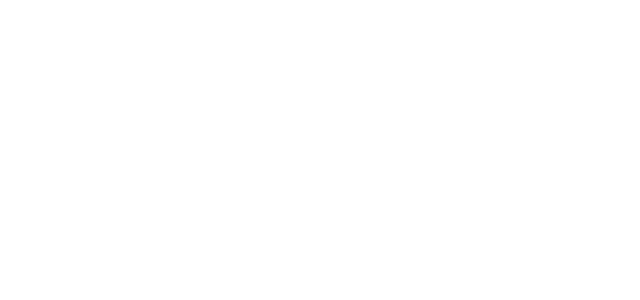
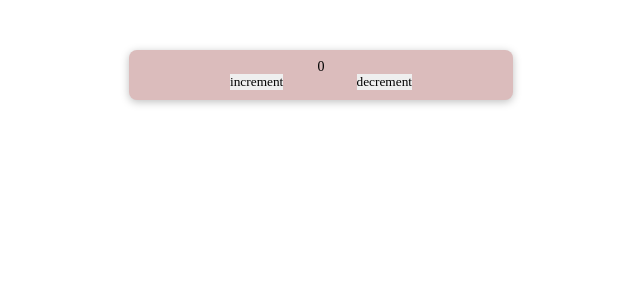
Before and after one commit to marinaDiubailo/production-project, a React app: page / in a window 1280 px wide. Shown: the top 300 px of the page, without its empty margins (319-959 px from the left). Built offline with nearby package versions, Linux system fonts and the light colour scheme.

Commit message:
add css/sass loaders and plugin; App and Counter component

```diff
--- a/package.json
+++ b/package.json
@@ -17,7 +17,12 @@
 		"@types/react": "^18.2.20",
 		"@types/react-dom": "^18.2.7",
 		"@types/webpack": "^5.28.1",
+		"css-loader": "^6.8.1",
 		"html-webpack-plugin": "^5.5.3",
+		"mini-css-extract-plugin": "^2.7.6",
+		"sass": "^1.65.1",
+		"sass-loader": "^13.3.2",
+		"style-loader": "^3.3.3",
 		"ts-loader": "^9.4.4",
 		"ts-node": "^10.9.1",
 		"typescript": "^5.1.6",
--- /dev/null
+++ b/src/App.tsx
@@ -0,0 +1,11 @@
+import { Counter } from './components/Counter';
+
+const App = () => {
+	return (
+		<div>
+			<Counter />
+		</div>
+	);
+};
+
+export default App;
--- /dev/null
+++ b/src/components/Counter.module.scss
@@ -0,0 +1,16 @@
+.counter {
+	display: flex;
+	width: 30%;
+	align-items: center;
+	margin: 50px auto;
+	flex-direction: column;
+	padding: 10px;
+	background-color: rgb(219, 188, 188);
+	box-shadow: 0 2px 8px rgba(0, 0, 0, 0.25);
+	border-radius: 8px;
+}
+.button-container {
+	display: flex;
+	justify-content: space-between;
+	width: 50%;
+}
--- /dev/null
+++ b/src/components/Counter.tsx
@@ -0,0 +1,23 @@
+import { useState } from 'react';
+import classes from './Counter.module.scss';
+
+export const Counter = () => {
+	const [count, setCount] = useState(0);
+
+	const incrementHandler = () => {
+		setCount(prevState => prevState + 1);
+	};
+	const decrementHandler = () => {
+		setCount(prevState => prevState - 1);
+	};
+
+	return (
+		<div className={classes.counter}>
+			<h1>{count}</h1>
+			<div className={classes['button-container']}>
+				<button onClick={incrementHandler}>increment</button>
+				<button onClick={decrementHandler}>decrement</button>
+			</div>
+		</div>
+	);
+};
--- /dev/null
+++ b/src/index.scss
@@ -0,0 +1,77 @@
+* {
+	padding: 0;
+	margin: 0;
+	border: 0;
+}
+*,
+*:before,
+*:after {
+	-moz-box-sizing: border-box;
+	-webkit-box-sizing: border-box;
+	box-sizing: border-box;
+}
+:focus,
+:active {
+	outline: none;
+}
+a:focus,
+:active {
+	outline: none;
+}
+
+nav,
+footer,
+header,
+aside {
+	display: block;
+}
+
+html,
+body {
+	height: 100%;
+	width: 100%;
+	font-size: 100%;
+	line-height: 1;
+	font-size: 14px;
+	-ms-text-size-adjust: 100%;
+	-moz-text-size-adjust: 100%;
+	-webkit-text-size-adjust: 100%;
+}
+input,
+button,
+textarea {
+	font-family: inherit;
+}
+input::-ms-clear {
+	display: none;
+}
+button {
+	cursor: pointer;
+}
+button::-moz-focus-inner {
+	padding: 0;
+	border: 0;
+}
+a,
+a:visited {
+	text-decoration: none;
+}
+a:hover {
+	text-decoration: none;
+}
+ul li {
+	list-style: none;
+}
+img {
+	vertical-align: top;
+}
+
+h1,
+h2,
+h3,
+h4,
+h5,
+h6 {
+	font-size: inherit;
+	font-weight: 400;
+}
--- a/src/index.tsx
+++ b/src/index.tsx
@@ -1,4 +1,6 @@
 import ReactDOM from 'react-dom/client';
+import App from './App';
+import './index.scss';
 
 const root = ReactDOM.createRoot(document.getElementById('root'));
-root.render();
+root.render(<App />);
```
Also changed, not shown: src/global.d.ts (added, +7 -0 lines), 4 other files (tests, documents, lock files or other folders).
